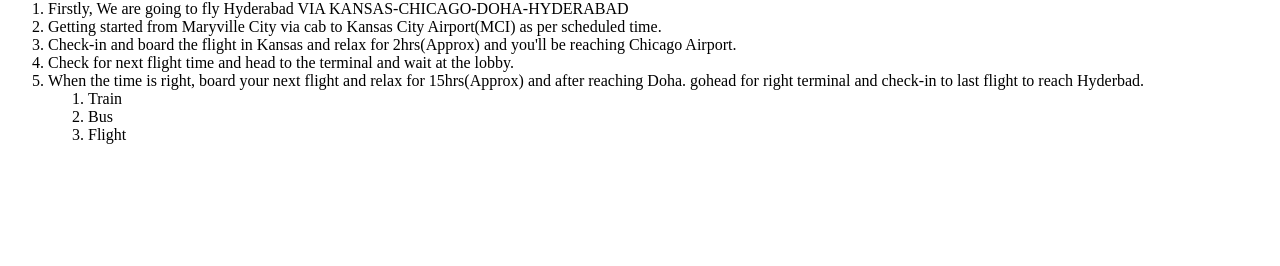
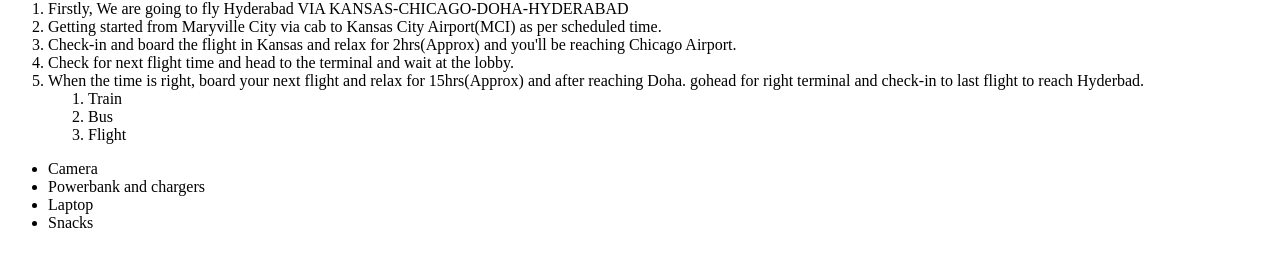
Before and after one commit to 44-563-WebApps-F21/webapps-f21-assignment-3-DineshYerramothu, a plain HTML site: page index.html in a window 1280 px wide. Shown: the part 308-574 px from the top of the page. Drawn offline with Linux system fonts and the light colour scheme.

Commit message:
Unordered list

```diff
--- a/index.html
+++ b/index.html
@@ -25,8 +25,14 @@
                 <li>Bus</li>
                 <li>Flight</li>
                 </ol>
+        </ol>
 
-       </ol>
+        <ul>
+            <li>Camera</li>
+            <li>Powerbank and chargers</li>
+            <li>Laptop</li>
+            <li>Snacks</li>
+        </ul>
 
 
 
```
